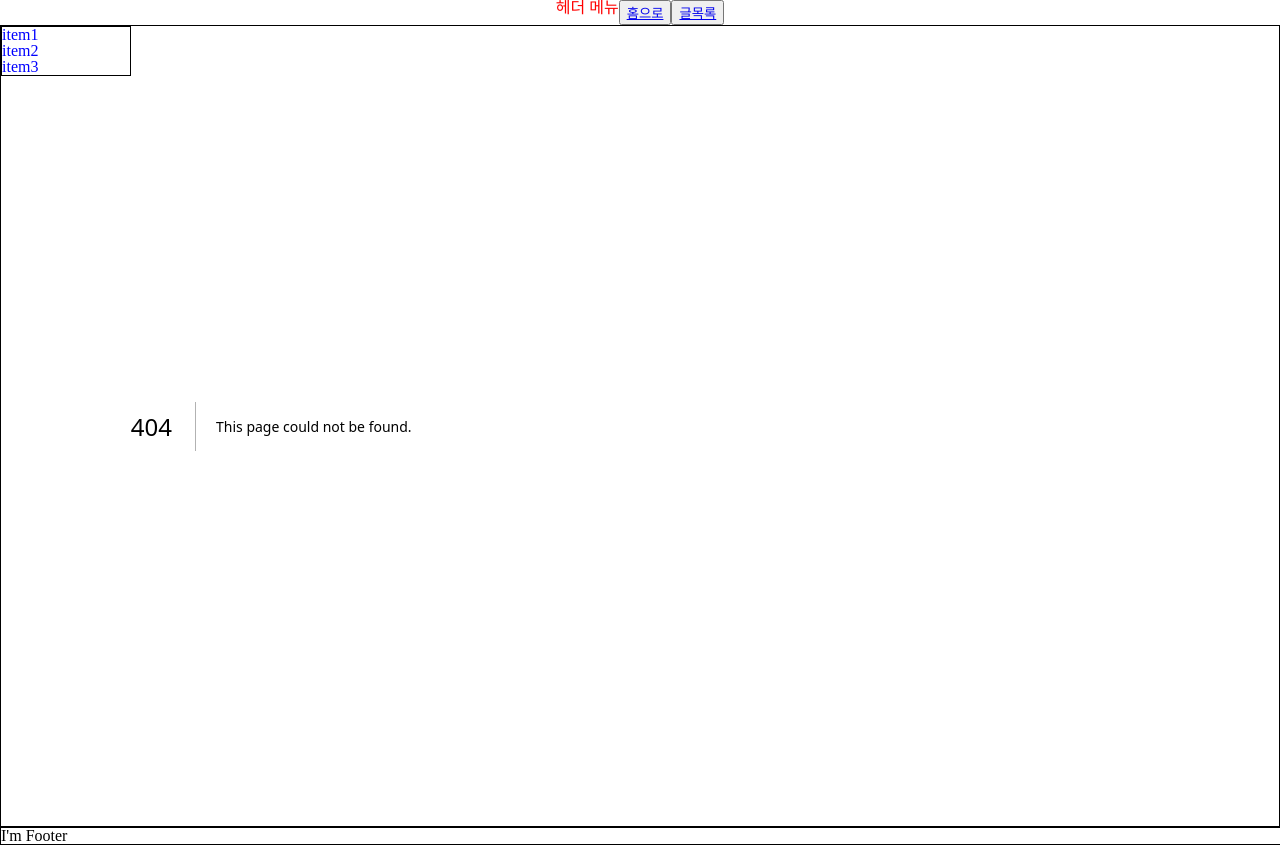
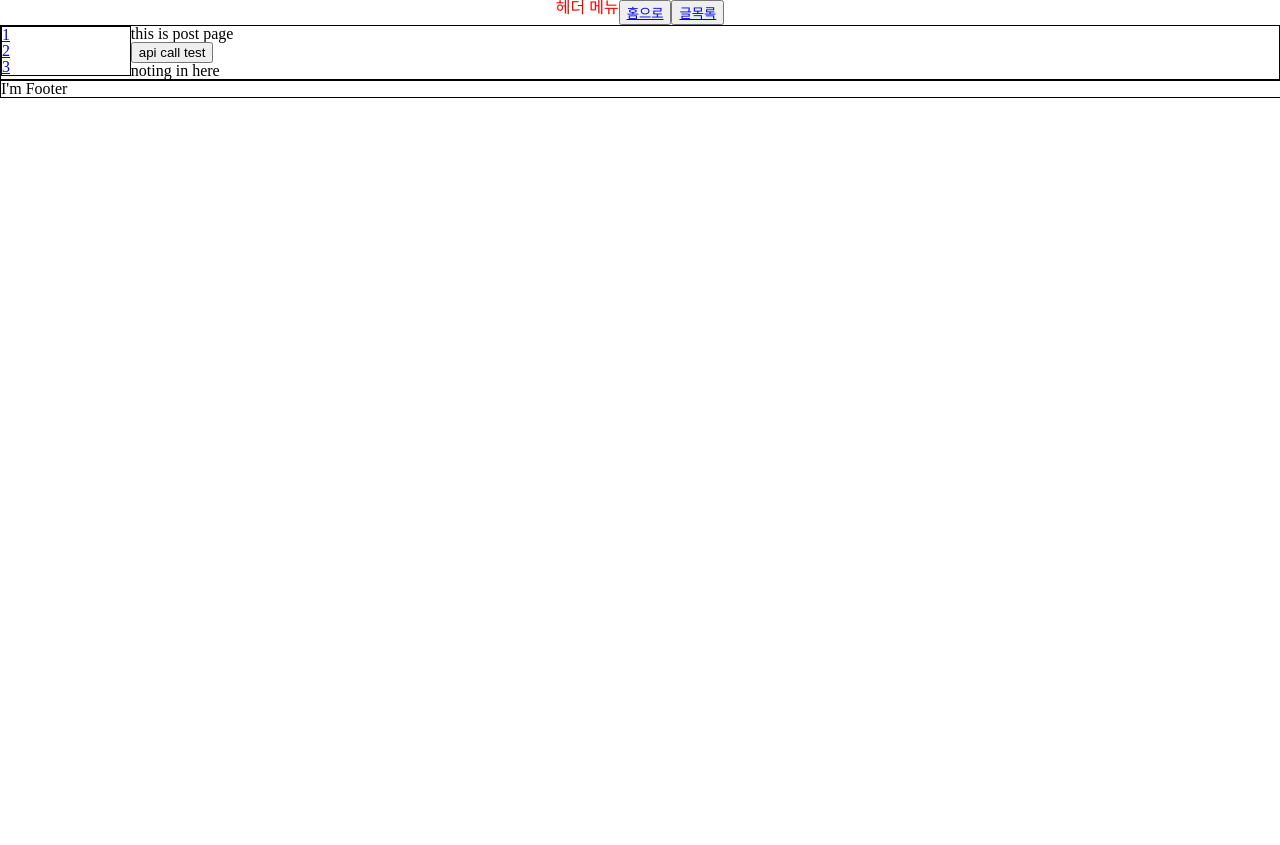
Before and after one commit to jaekwanAHN/NextBlog, a Next.js app: page /post/1 in a window 1280 px wide. Before the commit this address had no page. After the commit the page ends 800 px from the top, so only its background shows below. Built offline with nearby package versions, Linux system fonts and the light colour scheme.

Commit message:
Feat: 다이나믹 라우팅 적용

```diff
--- a/src/app/components/sidebar.tsx
+++ b/src/app/components/sidebar.tsx
@@ -1,11 +1,17 @@
+import Link from 'next/link';
+
 const Sidebar = () => {
-  const tempArray = ['item1', 'item2', 'item3'];
+  const tempArray = ['1', '2', '3'];
 
   return (
     <aside className="sidebar">
       <ul>
         {tempArray.map((value) => {
-          return <li>{value}</li>;
+          return (
+            <li>
+              <Link href={`post/${value}`}>{value}</Link>
+            </li>
+          );
         })}
       </ul>
     </aside>
--- a/src/app/post/page.tsx
+++ b/src/app/post/[postId]/page.tsx
@@ -3,11 +3,15 @@
 import axios from 'axios';
 import { useState } from 'react';
 
-export const PostPage = () => {
+interface PostPageProps {
+  params: { postId: string };
+}
+
+export const PostPage = ({ params }: PostPageProps) => {
   const [tempState, setTempState] = useState('noting in here');
   const fetch = () => {
     axios
-      .get('https://jsonplaceholder.typicode.com/todos/1')
+      .get(`https://jsonplaceholder.typicode.com/todos/${params.postId}`)
       .then((res) => setTempState(res.data.title));
   };
 
```
